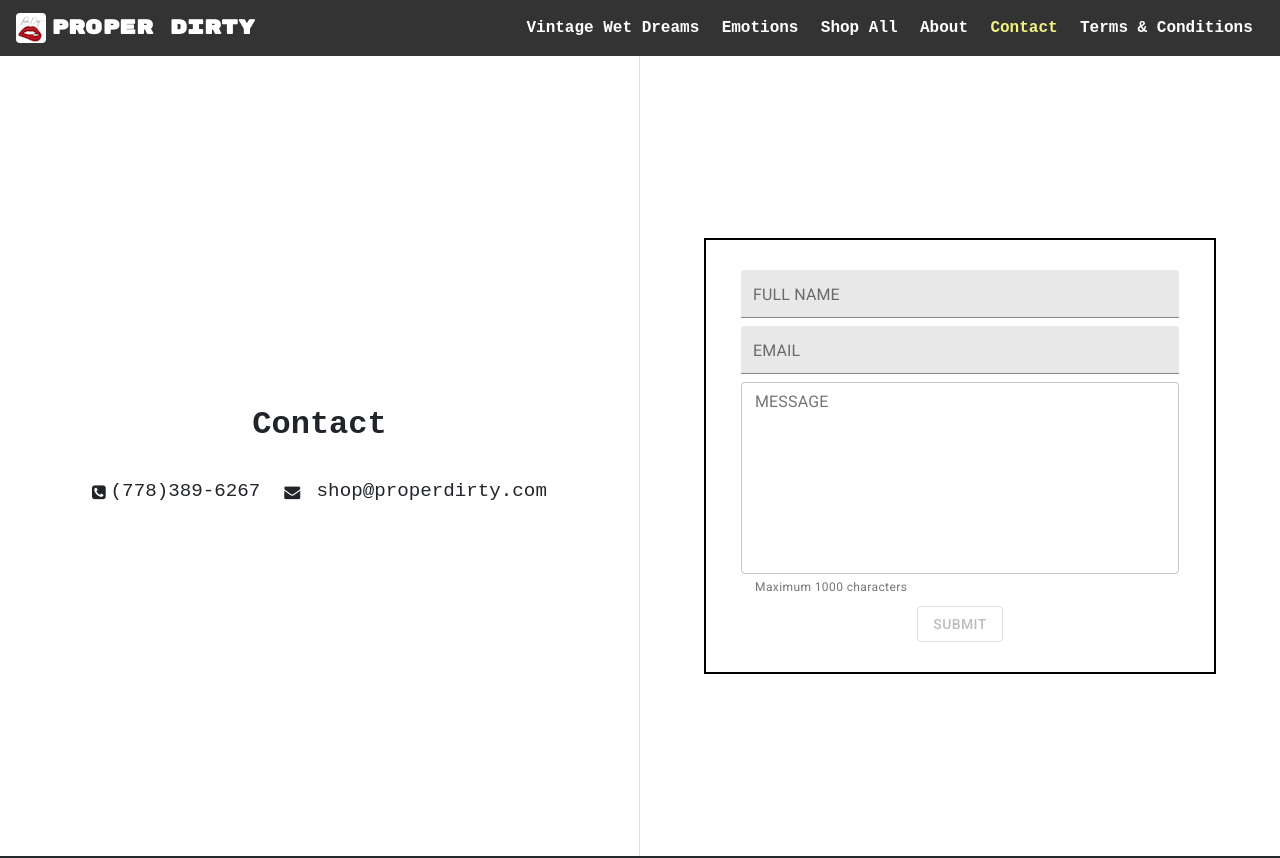
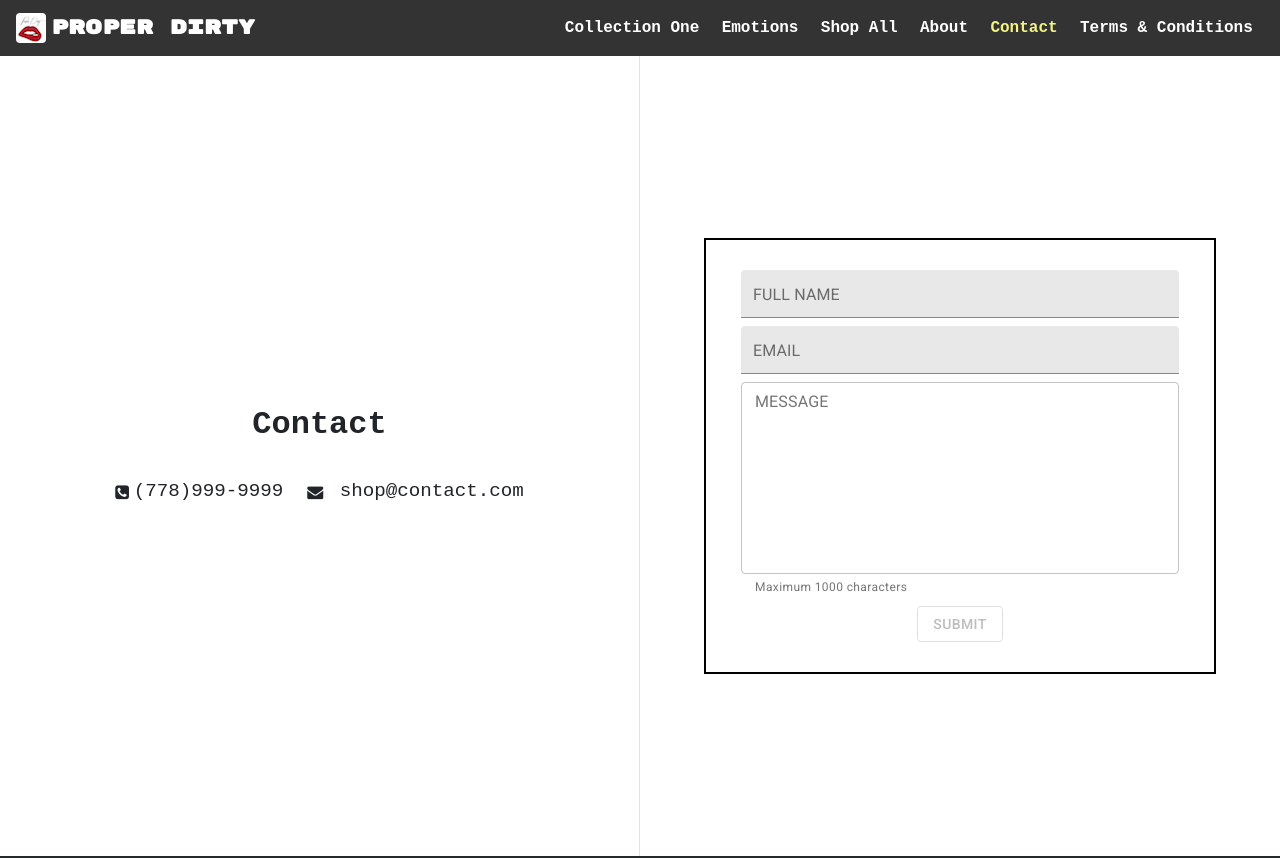
Before and after one commit to peterr101/front-end-clothing-company-site, a React (Create React App) app: page /contact in a window 1280 px wide. Shown: the top 858 px of the page. Built offline with nearby package versions, Linux system fonts and the light colour scheme; a web font is replaced by a local one.

Commit message:
name change to collection

```diff
--- a/src/components/Contact.js
+++ b/src/components/Contact.js
@@ -50,11 +50,11 @@ class Contact extends Component {
           <h2 className="font-weight-bold pb-2">Contact</h2>
           <div>
             <i className="fa fa-phone-square pt-1" aria-hidden="true"></i>
-            <span className="contact-info"> (778)389-6267</span>
+            <span className="contact-info"> (778)999-9999</span>
           </div>
           <div>
             <i className="fa fa-envelope" aria-hidden="true"></i>
-            <span className="contact-info"> shop@properdirty.com</span>
+            <span className="contact-info"> shop@pcontact.com</span>
           </div>
         </div>
         <div className="col-12 pb-5">
@@ -77,11 +77,11 @@ class Contact extends Component {
                       className="fa fa-phone-square pt-1"
                       aria-hidden="true"
                     ></i>
-                    <span className="contact-info">(778)389-6267</span>
+                    <span className="contact-info">(778)999-9999</span>
                   </div>
                   <div id="mail">
                     <i className="fa fa-envelope" aria-hidden="true"></i>
-                    <span className="contact-info"> shop@properdirty.com</span>
+                    <span className="contact-info"> shop@contact.com</span>
                   </div>
                 </div>
               </div>
--- a/src/components/Home.js
+++ b/src/components/Home.js
@@ -17,7 +17,7 @@ function Home() {
         <NavBarFull />
         <About />
         <ProductList
-          name="Vintage Wet Dreams"
+          name="Collection One"
           id="vintageWetDreams"
           products={VintageWetDreamsProductList}
         >
--- a/src/components/LargeNav.js
+++ b/src/components/LargeNav.js
@@ -62,7 +62,7 @@ class LargeNav extends Component {
                 href="/#vintageWetDreams"
                 data-target="#vintageWetDreams"
               >
-                Vintage Wet Dreams
+                Collection One
               </a>
             </li>
             <li className="nav-item">
--- a/src/components/Navigation.js
+++ b/src/components/Navigation.js
@@ -6,7 +6,7 @@ class Navigation extends Component {
     return (
       <div id="sidebar" className="d-none d-md-flex flex-column">
         <a className="nav-link" href="#vintageWetDreams">
-          Shop Vintage Wet Dreams
+          Shop Collection One
         </a>
         <a className="nav-link" href="#emotions">
           Shop Emotions
```
